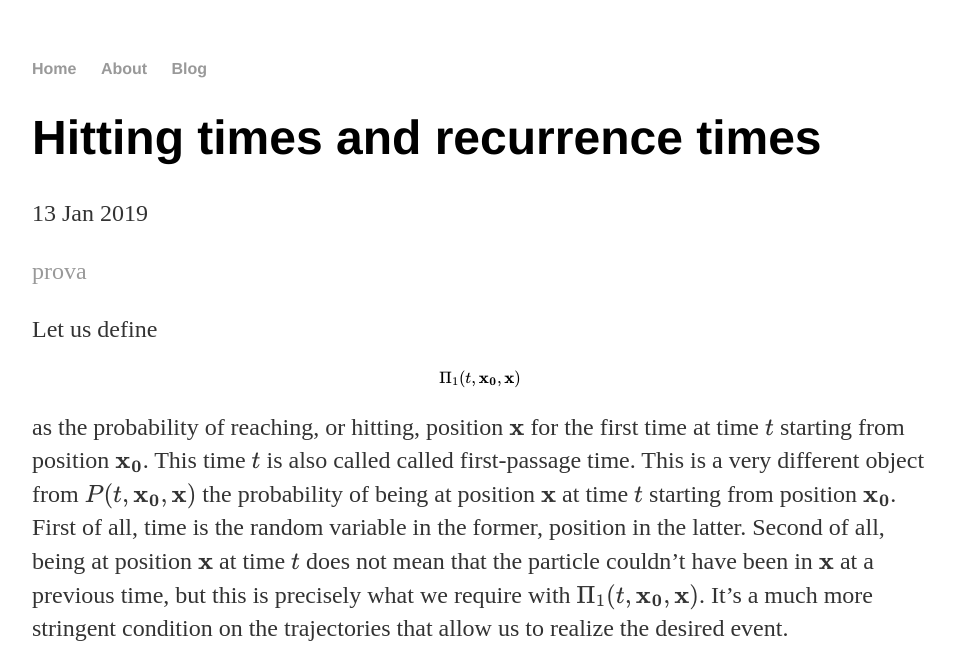
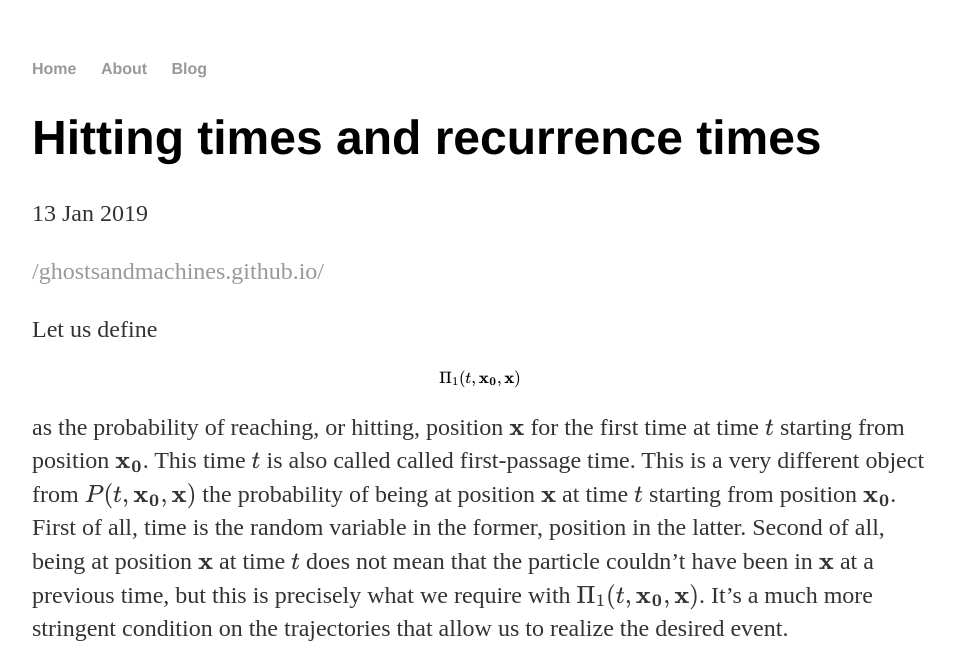
Before and after one commit to ghostsandmachines/ghostsandmachines.github.io, a Jekyll site: the page built from _posts/2019-01-13-hitting-times.md, in a window 1280 px wide and 900 px high, cut to the strip 0-666 px from the top of the window. Shown: the whole strip, without its empty margins (160-1113 px from the left). Built offline with Jekyll 4.4.1, drawn with Linux system fonts in a browser that asks for light colours; formulas are drawn with MathJax 3; comment, search, counter and statistics services are not loaded.

Commit message:
Update 2019-01-13-hitting-times.md

```diff
--- a/_posts/2019-01-13-hitting-times.md
+++ b/_posts/2019-01-13-hitting-times.md
@@ -6,7 +6,7 @@ tags: ["random-walk-series", "first-passage-times"]
 ---
 
 <span>
-	<a href="{{site.baseurl}}">prova</a>
+	<a href="{{site.baseurl}}">{{site.baseurl}}</a>
 </span>
 
 Let us define
```
